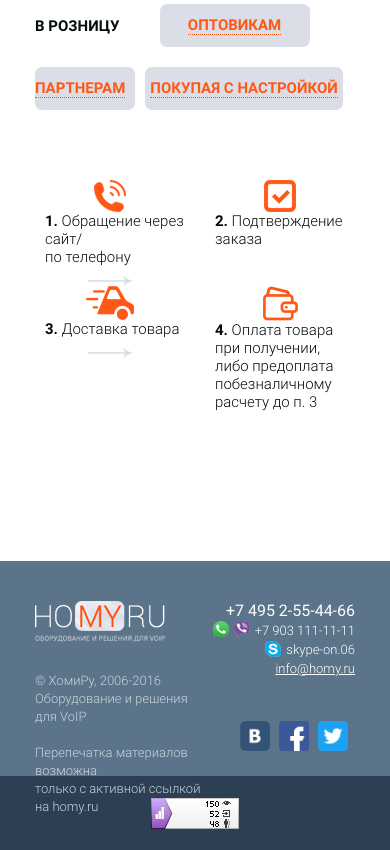
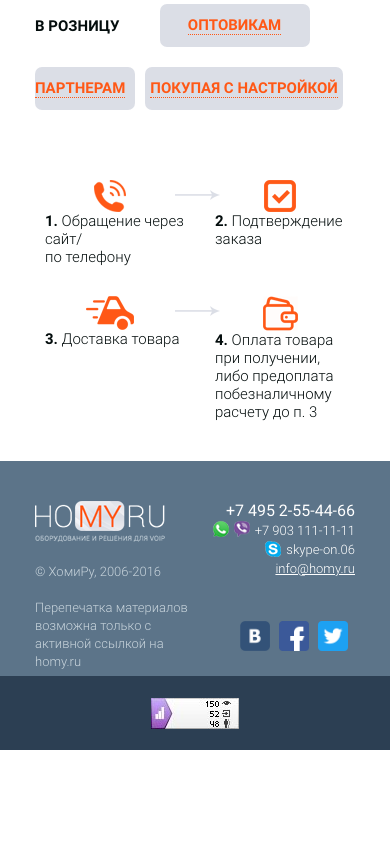
Before and after one commit to AsgurDjons/testovoe, a website: page src/index.html in a window 390 px wide. Shown: the part 2260-3110 px from the top of the page. After the commit the page ends 3010 px from the top, so only its background shows below. Drawn offline with Linux system fonts and the light colour scheme.

Commit message:
finish mobila

```diff
--- a/src/index.html
+++ b/src/index.html
@@ -1216,11 +1216,16 @@
                 <div class="footer__content">
                     <img src="img/footer/logo-footer.png" alt="#" class="footer__content_logo">
                     <div class="footer__content_descr">
-                        © ХомиРу, 2006-2016 <br>
-                        Оборудование и решения для VoIP
+
+                        © ХомиРу, 2006-2016
+                        <div>
+                            Оборудование и решения для VoIP
+                        </div>
                         <br><br>
-                        Перепечатка материалов возможна <br>
-                        только с активной ссылкой на homy.ru
+                        <div>
+                            Перепечатка материалов возможна
+                            только с активной ссылкой на homy.ru
+                        </div>
                     </div>
                 </div>
                 <div class="footer__addres">
--- a/src/sass/blocks/_media.scss
+++ b/src/sass/blocks/_media.scss
@@ -537,6 +537,7 @@
             }
         }
         .worck_wrapper {
+            padding-bottom: 0;
             .worck_descr-1 {
                 flex-wrap: wrap;
                 div {
@@ -558,6 +559,7 @@
             .worck_descr-2 {
                 flex-wrap: wrap;
                 position: relative;
+                padding-bottom: 10px;
                 div:nth-child(2) {
                     img {
                         &:last-child {
@@ -565,14 +567,35 @@
                         }
                     }
                 }
+                div:nth-child(1) {
+                    img {
+                        &:last-child {
+                            position: absolute;
+                            right: -35px;
+                        }
+                    }
+                }
+                div:nth-child(3) {
+                    img {
+                        &:last-child {
+                            position: absolute;
+                            right: -35px;
+                        }
+                    }
+                }
                 div {
                     flex-direction: column;
                     justify-content: flex-start;
                     align-items: center;
+                    position: relative;
+                    padding-bottom: 30px;
                     span {
                         width: 140px;
                     }
                 }
+            }
+            .worck_descr-3 {
+                padding-top: 0;
             }
         }
     }
@@ -586,6 +609,16 @@
         .footer__bg {
             height: 215px;
             .footer__block {
+                .footer__content {
+                    &_descr {
+                        padding-top: 21px;
+                        div {
+                            &:nth-child(1) {
+                                display: none;
+                            }
+                        }
+                    }
+                }
                 .footer__addres {
                     display: none;
                 }
```
Also changed, not shown: src/css/style.min.css.
